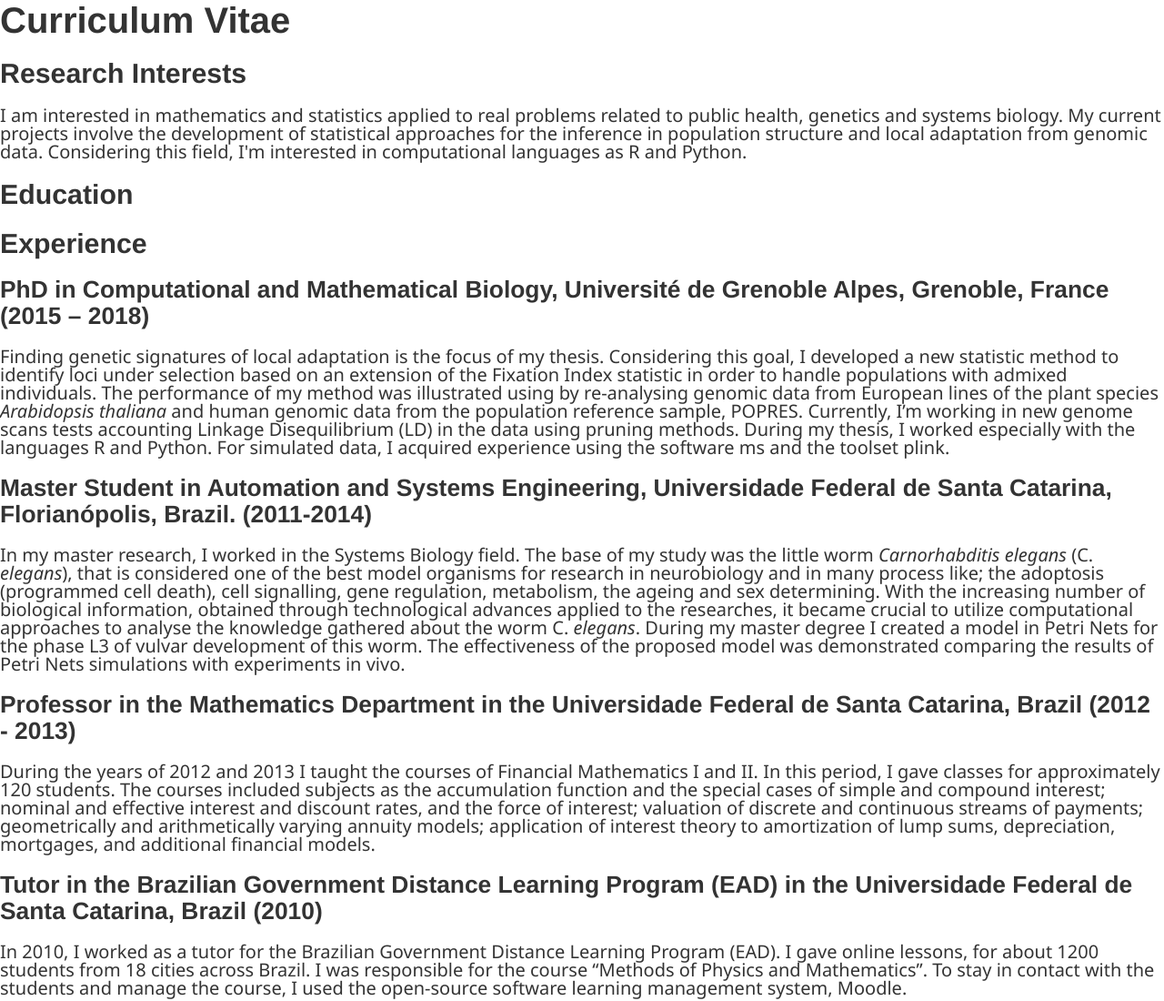
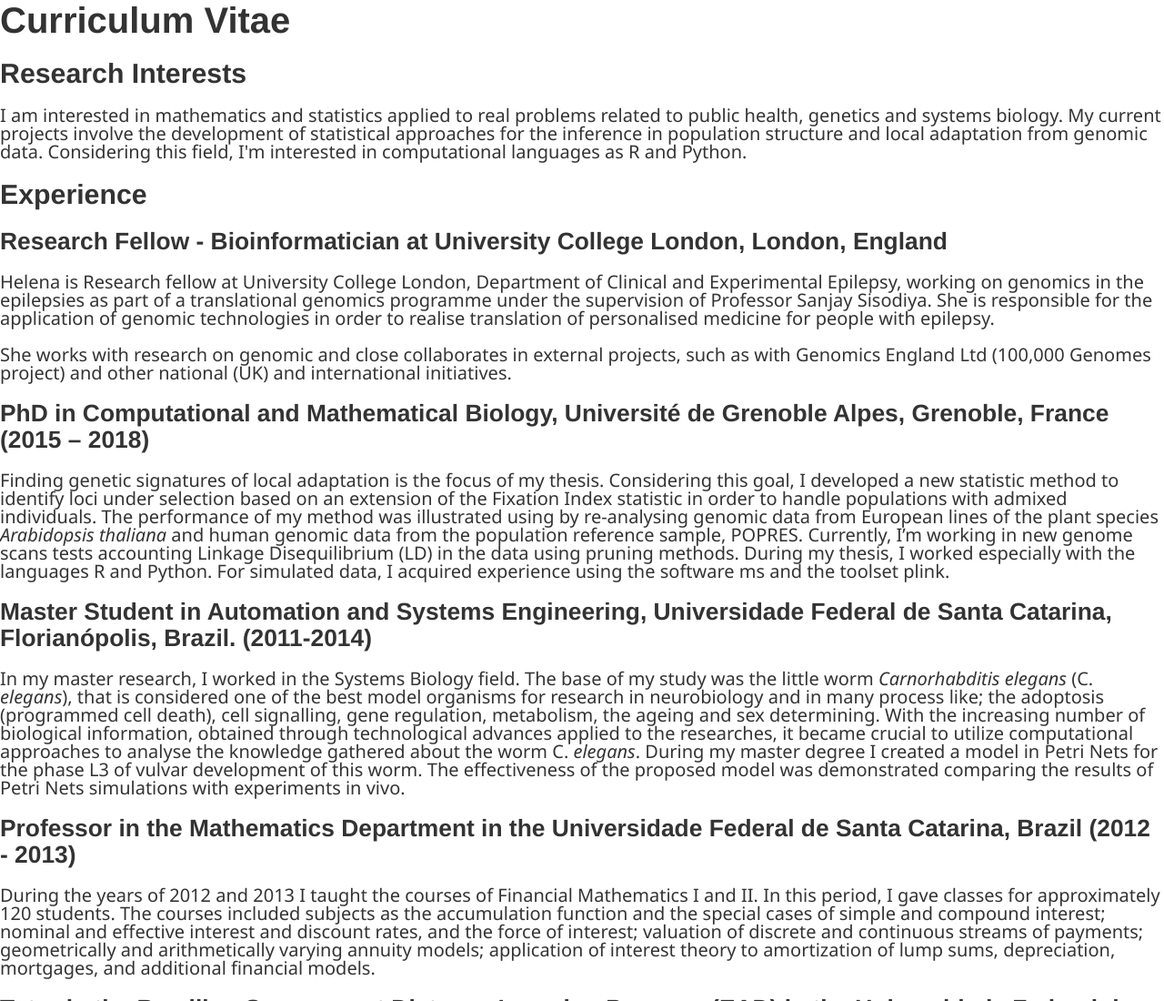
Before and after one commit to mhelena/helena-martins.com, a Gatsby site: page /cv in a window 1280 px wide. Shown: the top 1100 px of the page at 91% size. Built offline with nearby package versions, Linux system fonts and the light colour scheme; Gatsby itself is replaced by a stand-in of ours; a web font is replaced by a local one.

Commit message:
add cv entry (#19)

```diff
--- a/src/pages/cv.js
+++ b/src/pages/cv.js
@@ -7,8 +7,10 @@ const Curriculum = () => (
     <h2 id="research-interests">Research Interests</h2>
     <p>I am interested in mathematics and statistics applied to real problems related to public health, genetics and systems biology. My current projects involve the development of statistical approaches for the inference in population structure and local adaptation from genomic data. Considering this field, I'm interested in computational languages as R and Python.</p>
 
-    <h2 id="education">Education</h2>
     <h2 id="experience">Experience</h2>
+    <h3 id="ucl">Research Fellow - Bioinformatician at University College London, London, England</h3>
+    <p>Helena is Research fellow at University College London, Department of Clinical and Experimental Epilepsy, working on genomics in the epilepsies as part of a translational genomics programme under the supervision of Professor Sanjay Sisodiya. She is responsible for the application of genomic technologies in order to realise translation of personalised medicine for people with epilepsy.</p>
+    <p>She works with research on genomic and close collaborates in external projects, such as with Genomics England Ltd (100,000 Genomes project) and other national (UK) and international initiatives.</p>
     <h3 id="phd">PhD in Computational and Mathematical Biology, Université de Grenoble Alpes, Grenoble, France (2015 – 2018)</h3>
     <p>Finding genetic signatures of local adaptation is the focus of my thesis. Considering this goal, I developed a new statistic method to identify loci under selection based on an extension of the Fixation Index statistic in order to handle populations with admixed individuals. The performance of my method was illustrated using by re-analysing genomic data from European lines of the plant species <em>Arabidopsis thaliana</em> and human genomic data from the population reference sample, POPRES. Currently, I’m working in new genome scans tests accounting Linkage Disequilibrium (LD) in the data using pruning methods. During my thesis, I worked especially with the languages R and Python. For simulated data, I acquired experience using the software ms and the toolset plink.</p>
     <h3 id="master">Master Student in Automation and Systems Engineering, Universidade Federal de Santa Catarina, Florianópolis, Brazil. (2011-2014)</h3>
```
